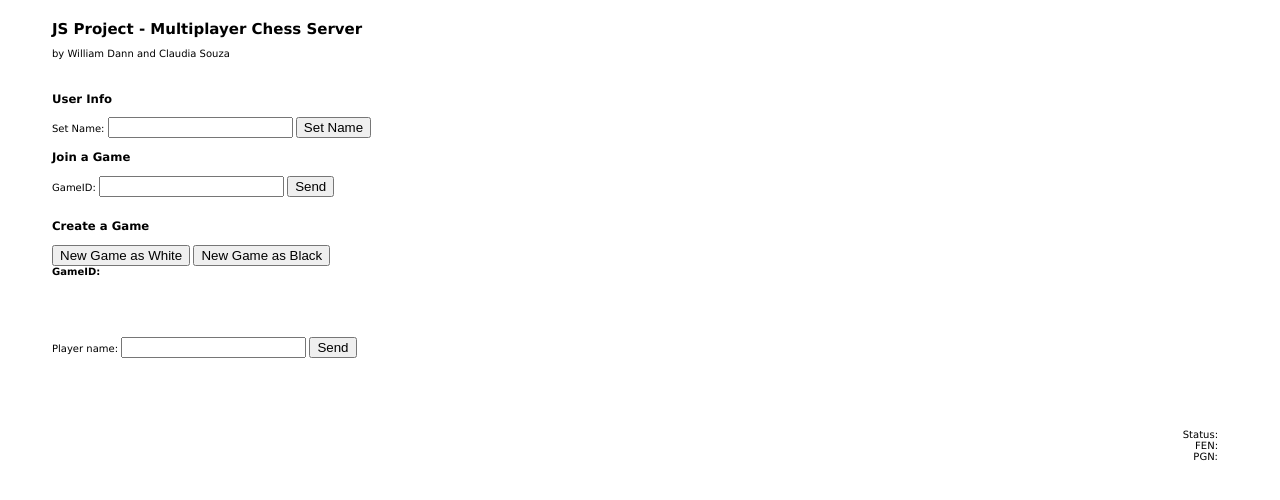
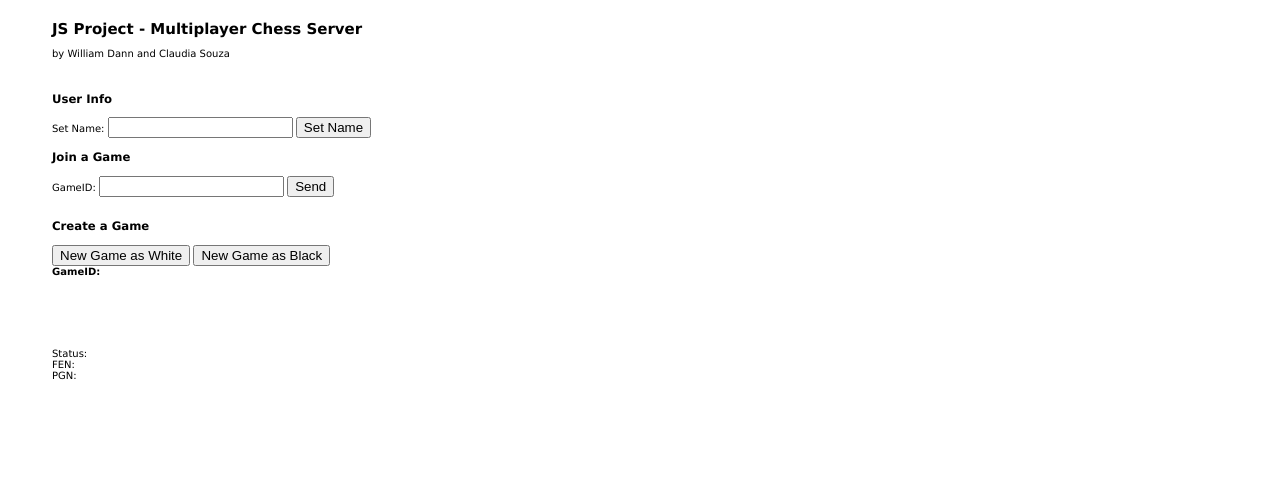
Before and after one commit to WilliamDann/clipboard-chess, a website: page public/index.html in a window 1280 px wide. Drawn offline with nearby package versions, Linux system fonts and the light colour scheme.

Commit message:
removed extra tag

```diff
--- a/public/index.html
+++ b/public/index.html
@@ -130,16 +130,8 @@
   <div id="boardChess"> </div>
 
     <div id="blackPlayer"></div>
-
-  <form name="getName">
-    <label for="user_name"> Player name: </label>
-    <input type="text" name="PlayerName" id="user_name">
-    <input type="submit" value="Send" onclick="getUserName()">
-  </form>
-
-  <div id="boardChess">
-    <div id="myBoard" style="width: 400px"></div>
-    <div id="whitePlayer"></div><br>
+      <div id="myBoard" style="width: 400px"></div>
+      <div id="whitePlayer"></div><br>
 
     <label>Status:</label>
     <div id="status"></div>
```
